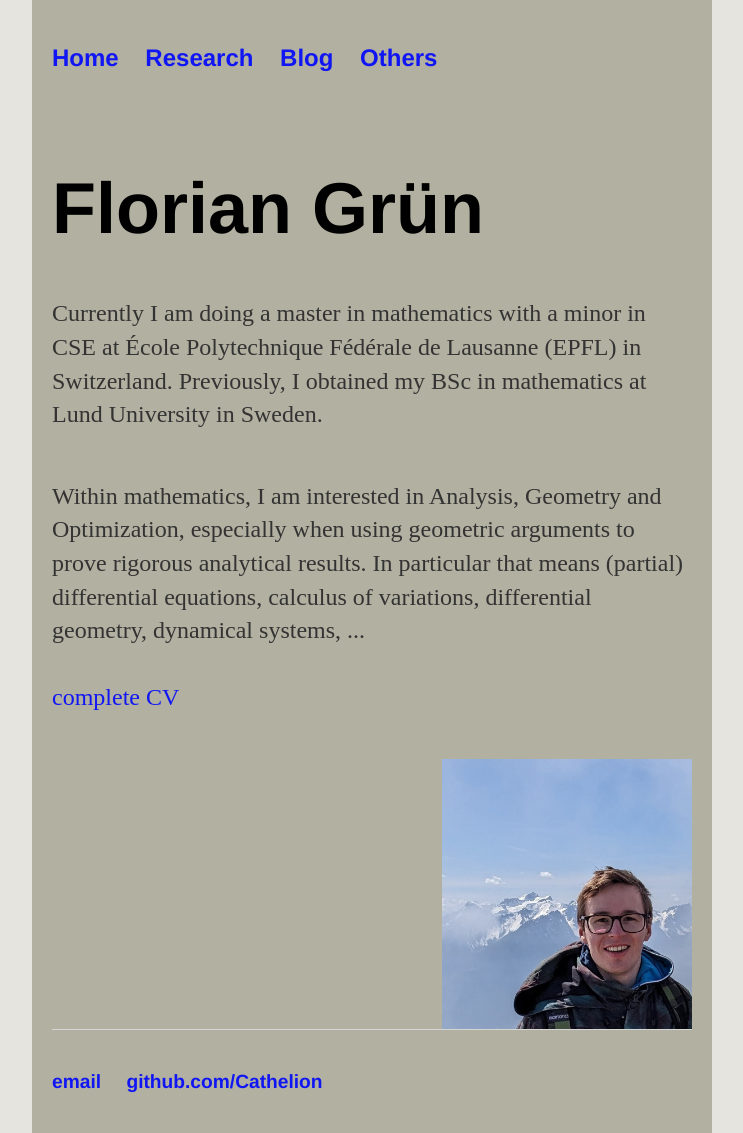
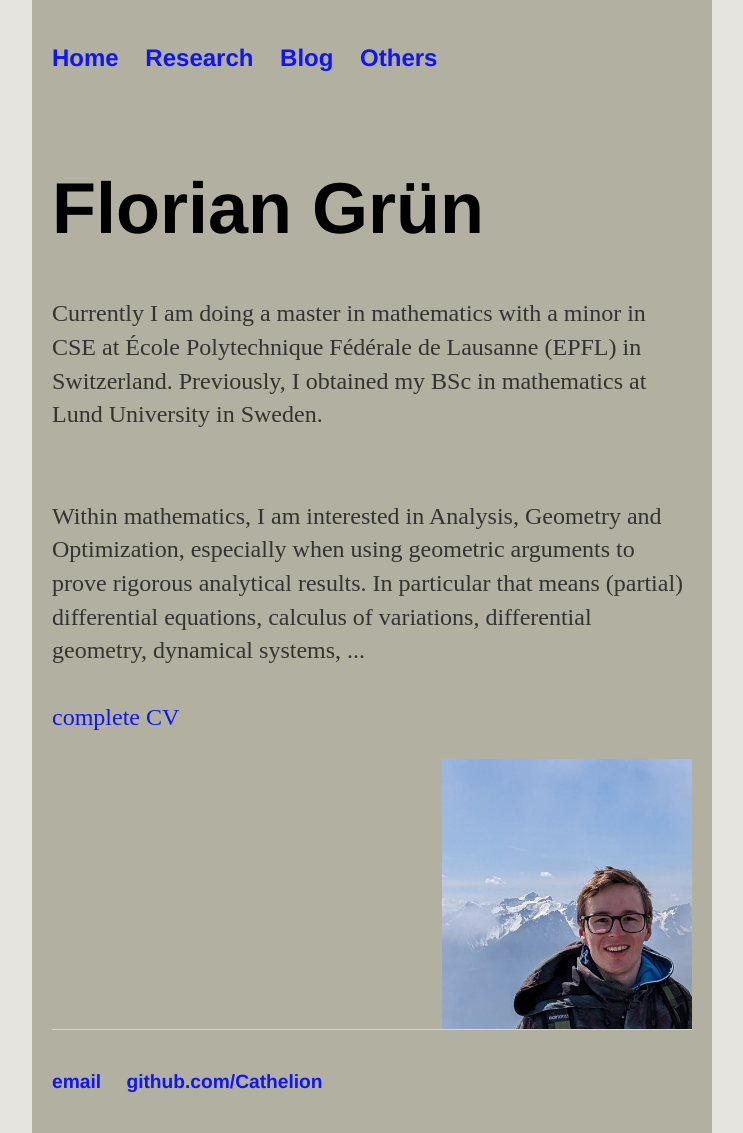
Before and after one commit to Cathelion/Cathelion.github.io, a Jekyll site: the page built from index.html, in a window 1280 px wide. Shown: the whole page, without its empty margins (268-1011 px from the left). Built offline with Jekyll 4.4.1, drawn with Linux system fonts in a browser that asks for light colours.

Commit message:
Update main.css

```diff
--- a/css/main.css
+++ b/css/main.css
@@ -91,8 +91,14 @@
    display: flex;
    flex-direction: column;
    align-items: flex-end; /* Align content to the right */
+   margin-top: 20px; /* Add some spacing between image and paragraph */
 }
 
-.img img {
+
+.img-container {
+   flex: 1; /* Expand to fill available space */
+   display: flex;
+   flex-direction: column;
+   align-items: flex-start; /* Align content to the left */
    margin-top: 20px; /* Add some spacing between image and paragraph */
 }
```
